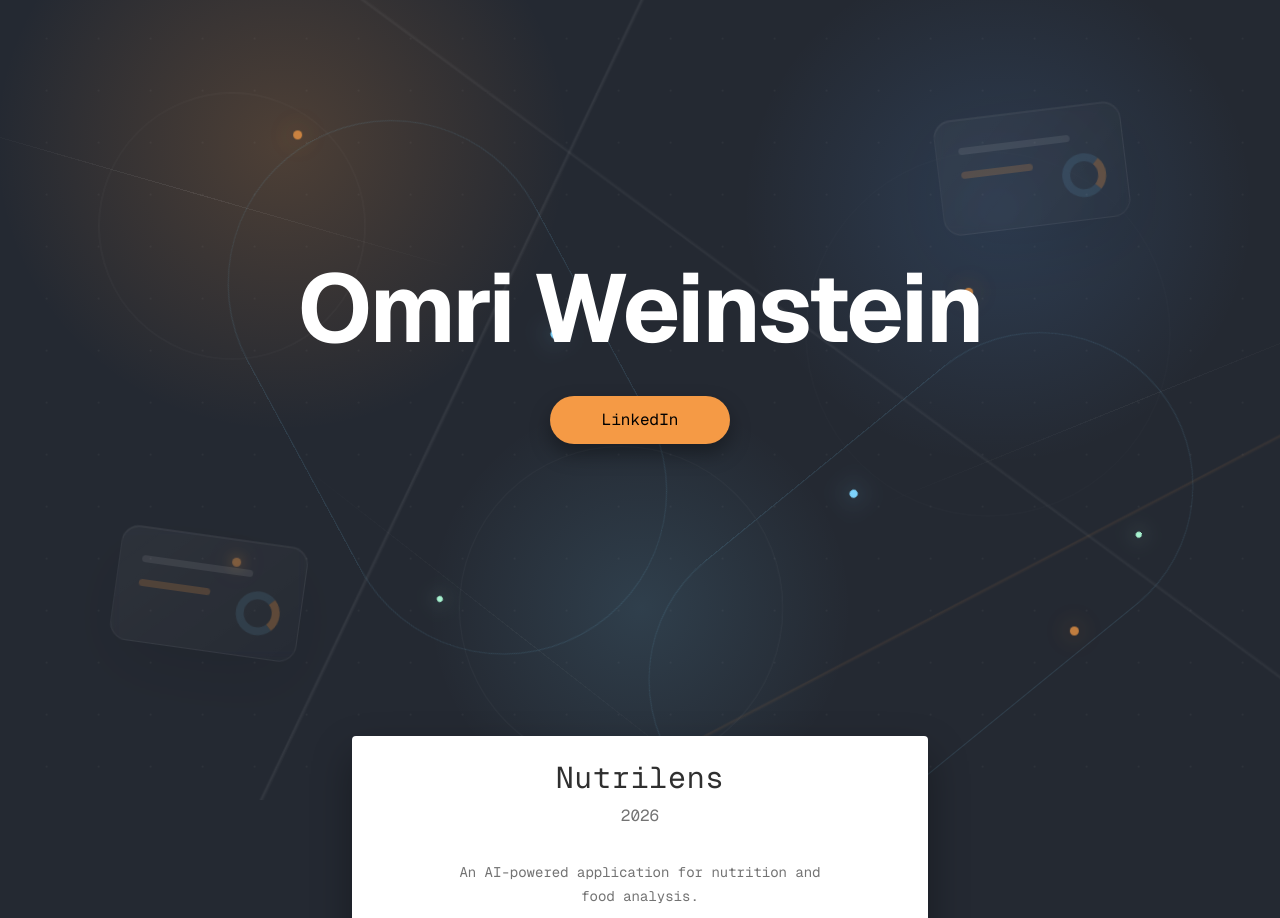
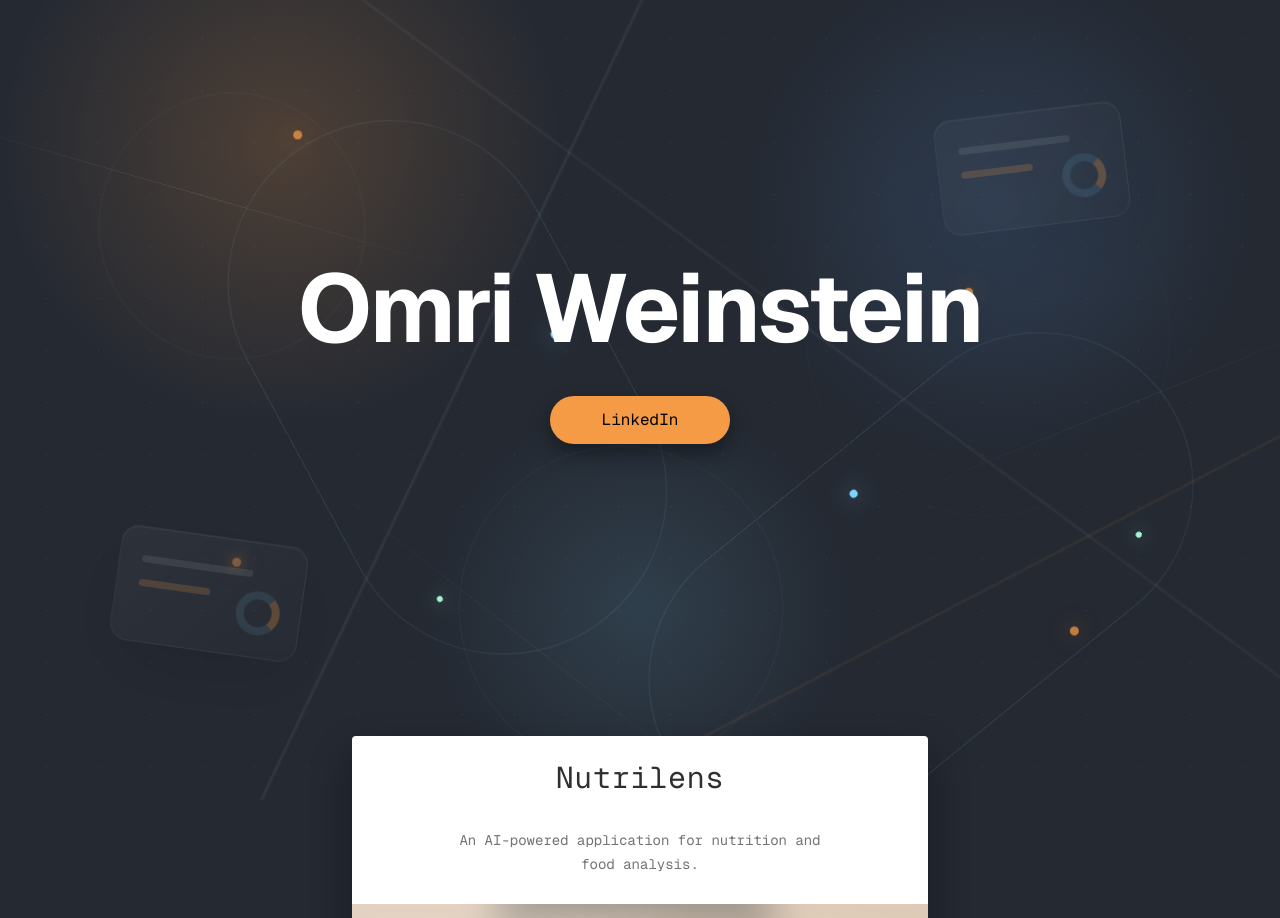
Before and after one commit to omriweinsteinPersonal/omriweinstein-website, a Next.js app: page / in a window 1280 px wide. Shown: the top 918 px of the page. Built offline with nearby package versions, Linux system fonts and the light colour scheme.

Commit message:
Remove project year

```diff
--- a/app/page.tsx
+++ b/app/page.tsx
@@ -3,7 +3,6 @@ import Image from "next/image";
 const projects = [
   {
     name: "Nutrilens",
-    date: "2026",
     description: "An AI-powered application for nutrition and food analysis.",
     url: "https://nutrilens.omriweinstein.com",
     tags: ["AI", "Nutrition", "Computer Vision"],
@@ -74,9 +73,6 @@ export default function Home() {
                   <h3 className="font-mono text-3xl tracking-wide">
                     {project.name}
                   </h3>
-                  <p className="mt-2 font-mono text-base text-neutral-500">
-                    {project.date}
-                  </p>
                   <p className="mx-auto mt-8 max-w-sm font-mono text-sm leading-6 text-neutral-500">
                     {project.description}
                   </p>
```
